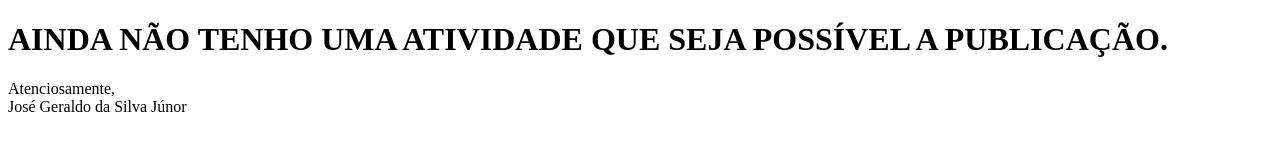
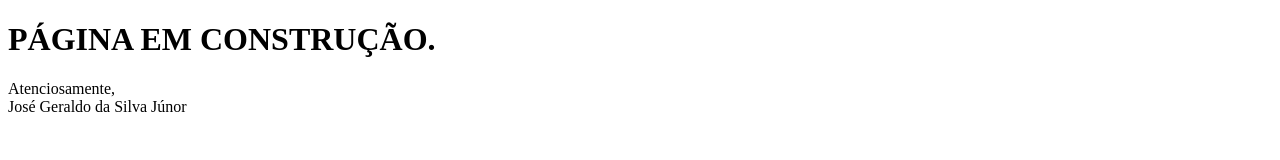
Before and after one commit to yioseph/atividade_pratica_site, a plain HTML site: page atividades_desenvolvidas.html in a window 1280 px wide. Drawn offline with Linux system fonts and the light colour scheme.

Commit message:
Update atividades_desenvolvidas.html

```diff
--- a/atividades_desenvolvidas.html
+++ b/atividades_desenvolvidas.html
@@ -6,7 +6,7 @@
     <title>Atividades Desenvolvidas</title>
   </head>
   <body>
-    <h1>AINDA NÃO TENHO UMA ATIVIDADE QUE SEJA POSSÍVEL A PUBLICAÇÃO.</h1>
+    <h1>PÁGINA EM CONSTRUÇÃO.</h1>
     <p>Atenciosamente, <br />José Geraldo da Silva Júnor</p>
   </body>
 </html>
```
